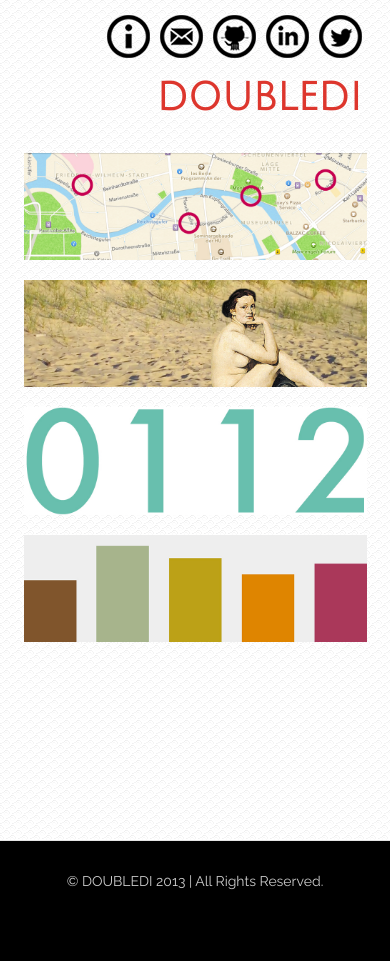
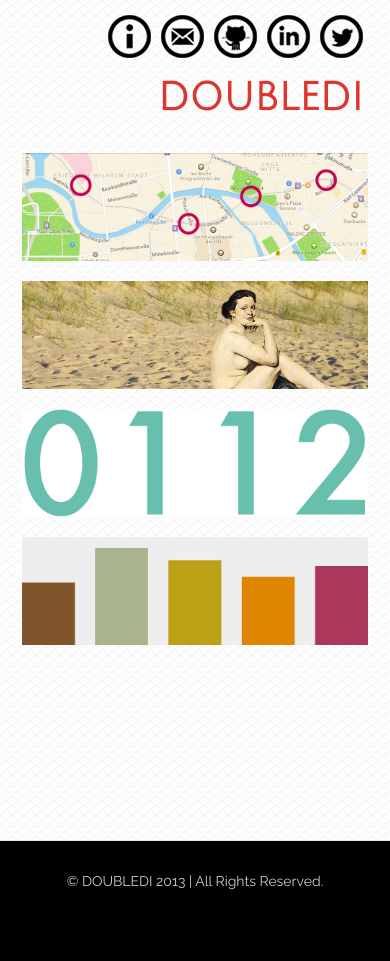
Before and after one commit to diannamertz/doubledi.github.com, a Jekyll site: the page built from index.html, in a window 390 px wide. Built offline with Jekyll 4.4.1, drawn with Linux system fonts in a browser that asks for light colours.

Commit message:
change around image sizes

```diff
--- a/css/style.css
+++ b/css/style.css
@@ -263,10 +263,6 @@
 .dd772 {
   height: 100%;
 }
-.container-fluid {
-  padding-right: 1%;
-  padding-left: 1%;
-  }
   ul.entries li .overlay {
     display: none;
   }
@@ -276,4 +272,8 @@
   .space {
   margin-top: 20px;
 }
+.container-fluid {
+  padding-right: 0.6%;
+  padding-left: 0.6%;
+  }
 }
```
